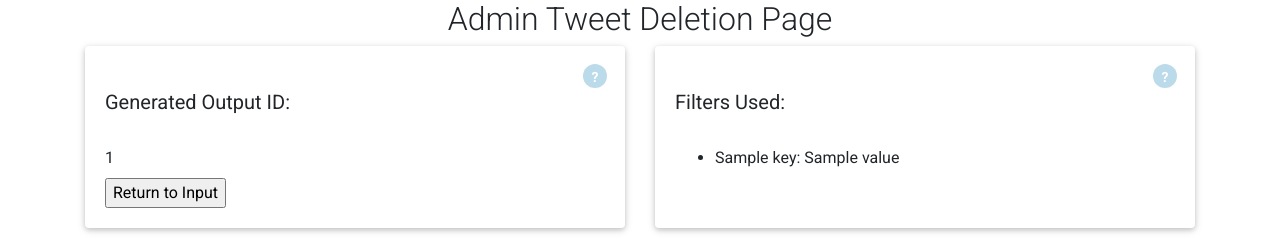
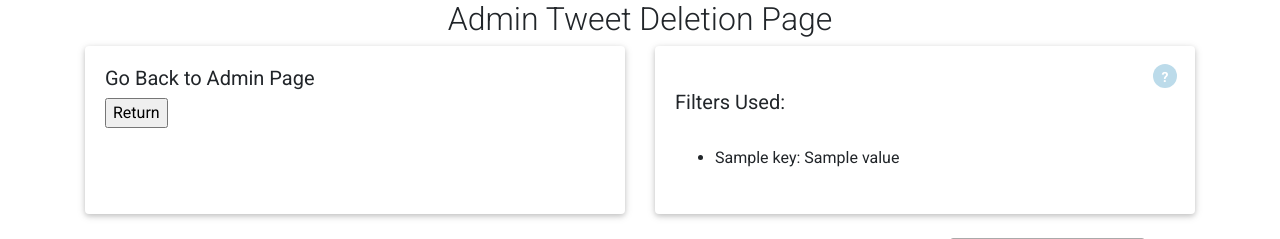
Before and after one commit to lru-avershave/CapstoneProject, a Flask app: template app/templates/output_admin_form.html in a window 1280 px wide. Shown: the top 239 px of the page. Run offline with Flask 2, Linux system fonts and the light colour scheme; the template is opened without the code that fills it: most values are stand-ins (such as "Sample title", 1, 10 or a date in 2020); data that the repository does not hold is empty; parts of the project's set-up code (start-up, migrations or seed data) failed here and were passed over; some libraries are stand-ins or nearby versions.

Commit message:
Removes id from admin page as it didn't function anyways and removes second message box

```diff
--- a/app/routes.py
+++ b/app/routes.py
@@ -200,7 +200,7 @@ def deletePages():
       convertedCurrentDateTime = datetime.strptime(currentdatetime, "%Y-%m-%d | %H:%M")
       grabPages = SavedPage.objects(timestamp__lte=convertedCurrentDateTime).delete()
    except ValueError:
-      flash("Please fill out the entire form.")
+      flash("Please fill out the both the time and date fields.")
       return redirect(url_for('admin'))
 
    print(convertedCurrentDateTime)
--- a/app/templates/output_admin_form.html
+++ b/app/templates/output_admin_form.html
@@ -19,15 +19,8 @@ Tweet Basic Stats Output ~ Basic
         <div class = "card mb-4">
             <div class = "card-body">
                 <form action="{{ url_for('admin') }}" method="POST">
-                    <div class="help-tip">
-                        <p>Use the ID below to reload this results in the future.</p>
-                    </div>
-                    <br>
-                    <h5>Generated Output ID:</h5>
-                    <br>
-                    <label id = output_id>{{ _id }}</label>
-                    <br>
-                    <input type = "submit" name = "return" value = "Return to Input">
+                    <h5>Go Back to Admin Page</h5>
+                    <input type = "submit" name = "return" value = "Return">
                 </form>
             </div>
         </div>
```
Also changed, not shown: app/templates/admin_form.html (+0 -11 lines).
